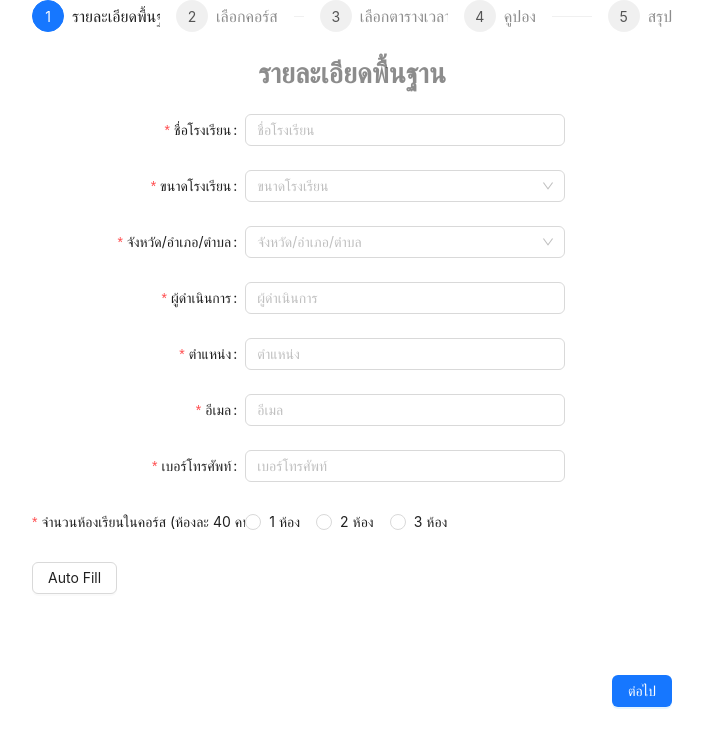
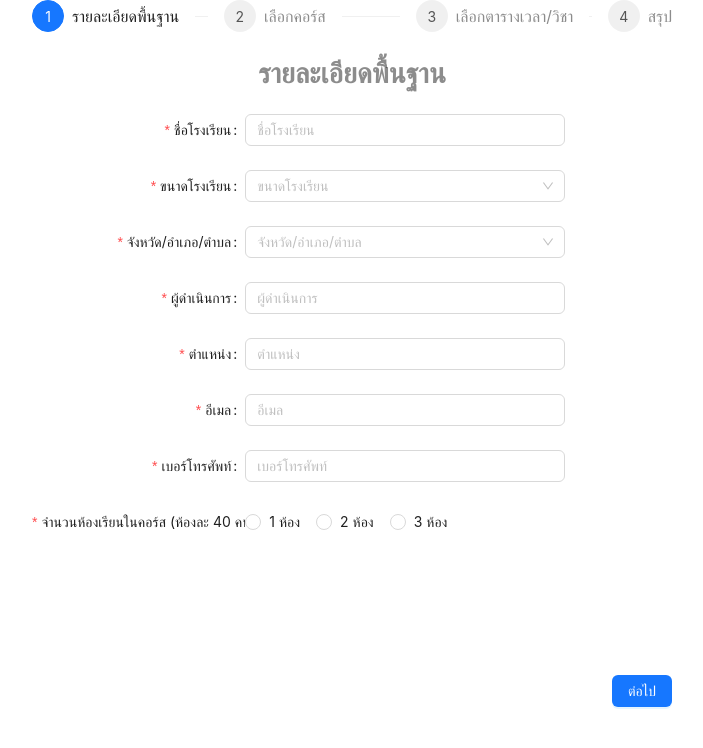
Before and after one commit to SCI-SKRU/ssc-frontend-old, a Next.js app: page /booking in a window 1280 px wide. Shown: the top 748 px of the page, without its empty margins (288-991 px from the left). Built offline with nearby package versions, Linux system fonts and the light colour scheme.

Commit message:
fix: disable coupon step

```diff
--- a/src/app/booking/page.tsx
+++ b/src/app/booking/page.tsx
@@ -46,10 +46,10 @@
       title: "เลือกตารางเวลา/วิชา",
       content: <Step3 formRef={formRef} form={form} />,
     },
-    {
-      title: "คูปอง",
-      content: <Step4 />,
-    },
+    // {
+    //   title: "คูปอง",
+    //   content: <Step4 />,
+    // },
     {
       title: "สรุป",
       content: <Result />,
--- a/src/app/booking/step1.tsx
+++ b/src/app/booking/step1.tsx
@@ -125,7 +125,7 @@
             </Space>
           </Radio.Group>
         </Form.Item>
-        <Button onClick={onFill}>Auto Fill</Button>
+        {/* <Button onClick={onFill}>Auto Fill</Button> */}
       </div>
     </>
   )
```
